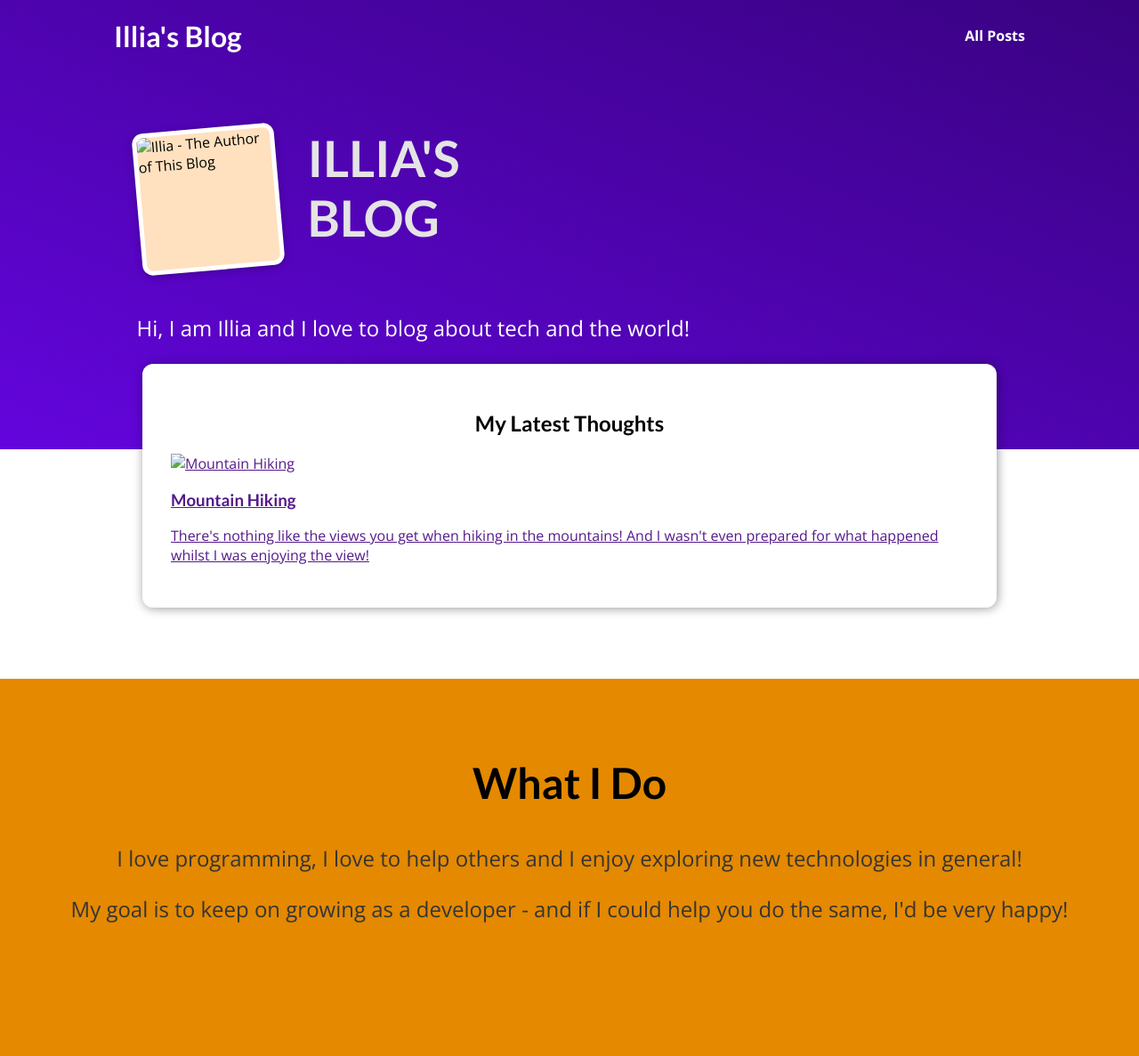
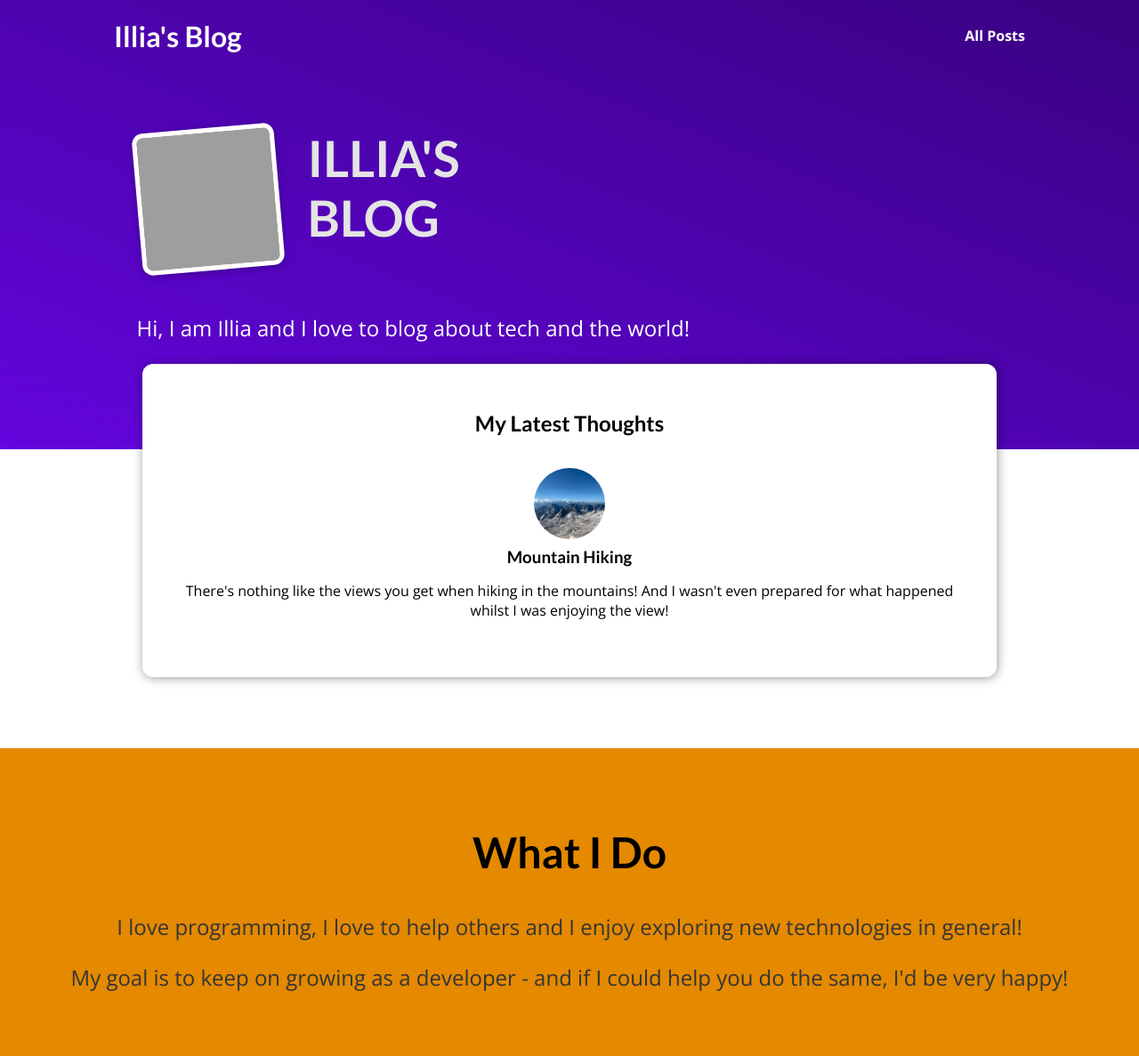
Before and after one commit to smigy32/my_site, a Django app: page / in a window 1280 px wide. Shown: the whole page at 89% size. Before the commit the page ends 1037 px from the top, so only its background shows below. Run offline with Django 4.2, Linux system fonts and the light colour scheme; grey boxes are pictures that could not be loaded.

Commit message:
Add images and reformat code

```diff
--- a/blog/static/blog/index.css
+++ b/blog/static/blog/index.css
@@ -1,3 +1,31 @@
+#main-navigation {
+  width: 100%;
+  height: 5rem;
+  display: flex;
+  justify-content: space-between;
+  align-items: center;
+  padding: 0 10%;
+  position: absolute;
+  top: 0;
+  left: 0;
+}
+
+#main-navigation a {
+  text-decoration: none;
+  color: white;
+  font-weight: bold;
+}
+
+#main-navigation a:hover,
+#main-navigation a:active {
+  color: #cf79f1;
+}
+
+#main-navigation h1 a:hover,
+#main-navigation h1 a:active {
+  color: white;
+}
+
 #welcome {
   background: linear-gradient(to right top, #6305dd, #390281);
   padding: 6rem 12%;
@@ -73,3 +101,47 @@
   font-size: 1.5rem;
   color: #353535;
 }
+
+.post {
+  display: flex;
+  flex-direction: column;
+  align-items: center;
+  text-align: center;
+}
+
+.post a {
+  text-decoration: none;
+  color: black;
+  transition: all 0.2s ease;
+  padding: 1rem;
+}
+
+.post a:hover,
+.post a:active {
+  transform: scale(1.1);
+  background-color: #390281;
+  color: white;
+}
+
+.post img {
+  width: 5rem;
+  height: 5rem;
+  object-fit: cover;
+  border-radius: 50%;
+}
+
+.post h3 {
+  margin: 0.25rem 0;
+}
+
+.post time {
+  color: #666666;
+  margin: 0.25rem;
+  font-style: italic;
+  font-size: 0.85rem;
+}
+
+.post:hover time,
+.post:active time {
+  color: white;
+}
--- a/blog/templates/blog/index.html
+++ b/blog/templates/blog/index.html
@@ -1,13 +1,13 @@
-{% extends 'base.html' %}
+{% extends "base.html" %}
 {% load static %}
 
 {% block title %}
 My Blog
-{% endblock  %}
+{% endblock %}
 
 {% block css_files %}
-    <link rel="stylesheet" href="{% static 'blog/index.css' %}">
-{% endblock  %}
+  <link rel="stylesheet" href="{% static "blog/index.css" %}" />
+{% endblock %}
 
 {% block content %}
 <header id="main-navigation">
@@ -19,7 +19,7 @@
 
 <section id="welcome">
   <header>
-            <img src="" alt="Illia - The Author of This Blog"/>
+    <img src="{% static 'blog/images/illia.png' %}" alt="Illia - The Author Of This Blog" />
     <h2>ILLIA'S BLOG</h2>
   </header>
   <p>Hi, I am Illia and I love to blog about tech and the world!</p>
@@ -32,12 +32,13 @@
     <li>
       <article class="post">
         <a href="">
-                        <img src="" alt="Mountain Hiking"/>
+          <img src="{% static 'blog/images/mountains.jpg' %}" alt="Mountain Hiking" />
           <div class="post__content">
             <h3>Mountain Hiking</h3>
             <p>
-                                There's nothing like the views you get when hiking in the mountains!
-                                And I wasn't even prepared for what happened whilst I was enjoying the view!
+              There's nothing like the views you get when hiking in the
+              mountains! And I wasn't even prepared for what happened whilst I
+              was enjoying the view!
             </p>
           </div>
         </a>
@@ -57,4 +58,4 @@
     the same, I'd be very happy!
   </p>
 </section>
-{% endblock  %}
+{% endblock %}
--- a/templates/base.html
+++ b/templates/base.html
@@ -1,15 +1,16 @@
 {% load static %}
 
 <!DOCTYPE html>
-<html>
+<html lang="en">
     <head>
-        <meta charset="utf-8">
-        <title>{% block title %}{% endblock  %}</title>
-        <link rel="stylesheet" href="{% static 'app.css' %}">
-        {% block css_files %}{% endblock  %}
+      <meta charset="UTF-8">
+      <meta name="viewport" content="width=device-width, initial-scale=1.0">
+      <title>{% block title %}{% endblock %}</title>
+      <link rel="stylesheet" href="{% static "app.css" %}">
+      {% block css_files %}{% endblock %}
     </head>
     <body>
-        {% block content %}
-        {% endblock  %}
+      {% block content %}
+      {% endblock %}
     </body>
 </html>
```
Also changed, not shown: blog/static/blog/images/coding.jpg (added), blog/static/blog/images/mountains.jpg (added), blog/static/blog/images/woods.jpg (added), 1 other file. Lines whose indentation alone changed are shown as unchanged.
